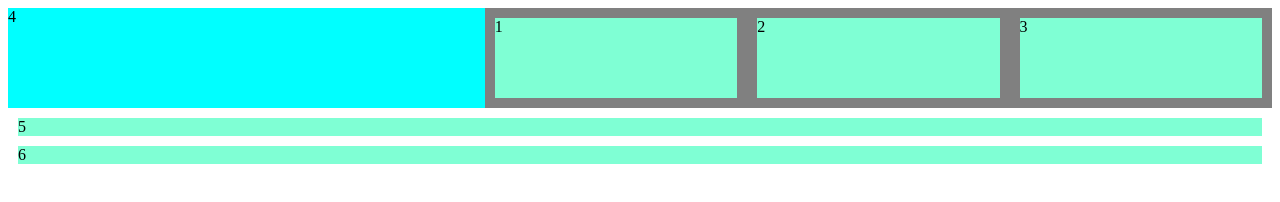
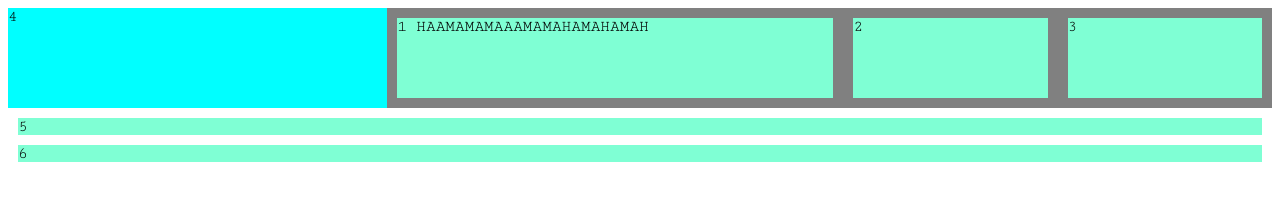
Before and after one commit to Twitch0125/Projects, a plain HTML site: page change/landingpage/flex.html in a window 1280 px wide. Drawn offline with Linux system fonts and the light colour scheme.

Commit message:
i dont even know what I did but okay

```diff
--- a/change/landingpage/flex.html
+++ b/change/landingpage/flex.html
@@ -31,11 +31,19 @@
                 background-color: aqua;
                 flex-grow: 2;
             }
+            @font-face{
+                    font-family: 'Cutive Mono';
+                    src: url('./CutiveMono-Regular.ttf');
+                }
+            * {
+                  font-family: 'Cutive Mono', monospace;
+
+             }
         </style>
     </head>
     <body>
         <div class="container">
-            <div class="first">1</div>
+            <div class="first">1 HAAMAMAMAAAMAMAHAMAHAMAH</div>
             <div>2</div>
             <div>3</div>
             <di class="first">4</div>
```
Also changed, not shown: change/landingpage/CutiveMono-Regular.ttf (added).
